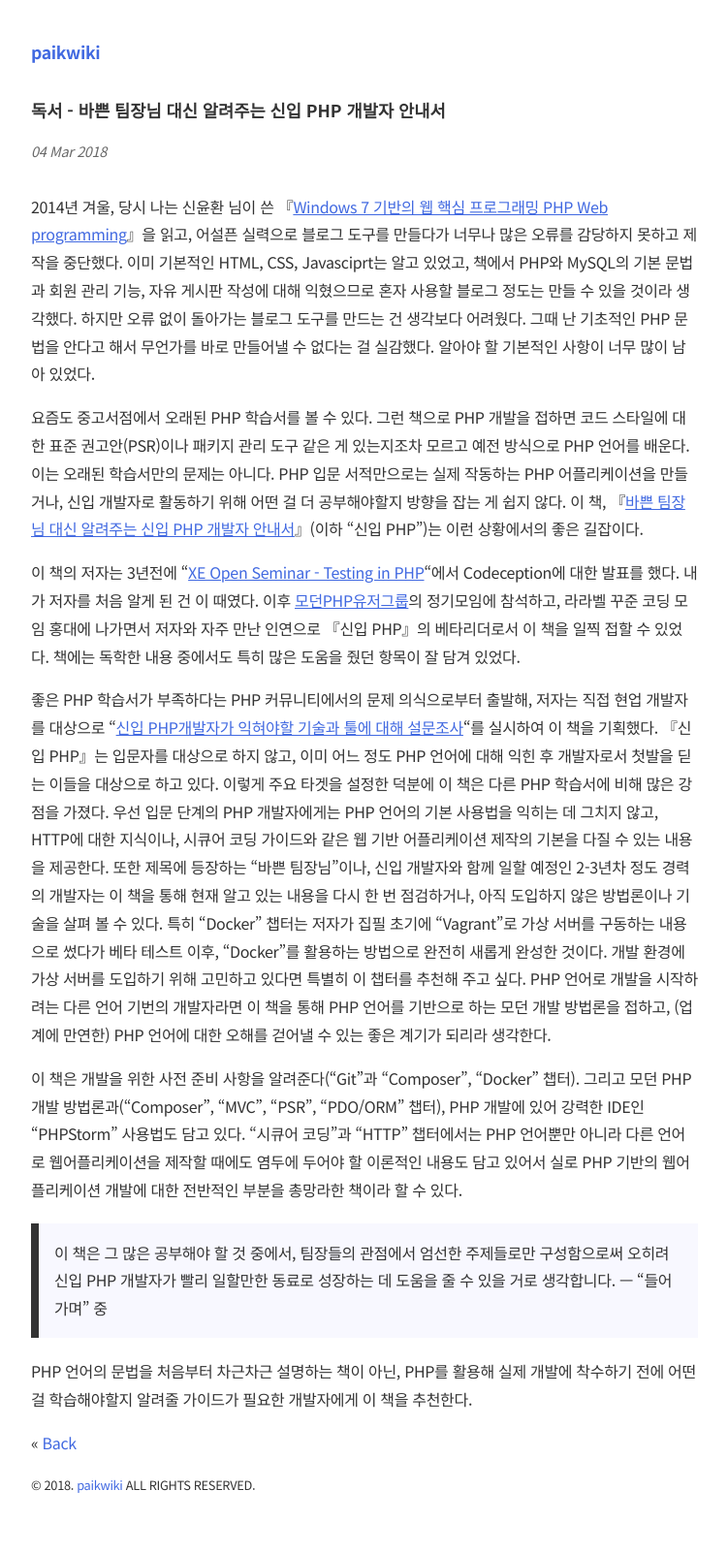
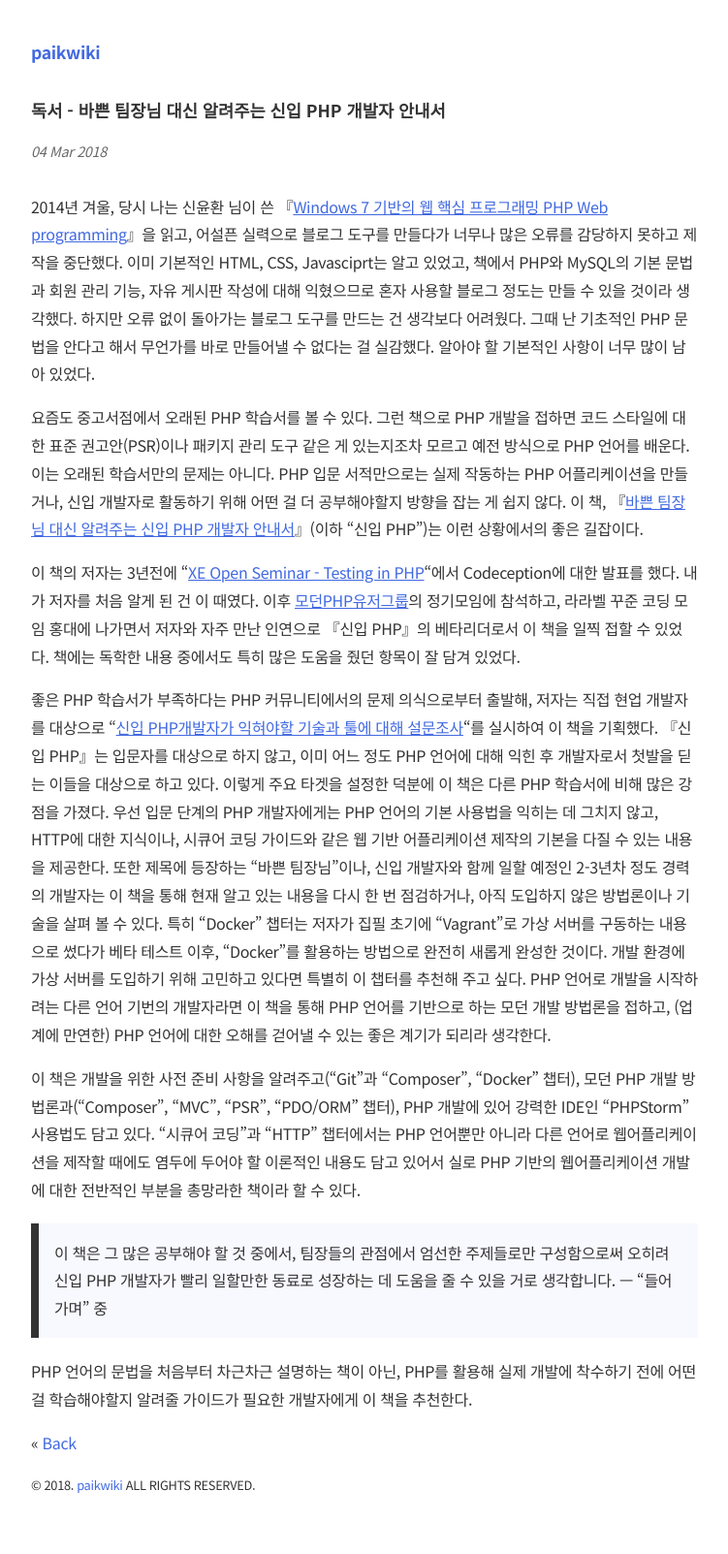
Before and after one commit to paikwiki/paikwiki.github.io, a Jekyll site: the page built from _posts/2018-03-04-PHP-for-newbie.md, in a window 1280 px wide. Shown: the whole page at 97% size, without its empty margins (264-1015 px from the left). Built offline with Jekyll 4.4.1, drawn with Linux system fonts in a browser that asks for light colours.

Commit message:
Fix typo again

```diff
--- a/_posts/2018-03-04-PHP-for-newbie.md
+++ b/_posts/2018-03-04-PHP-for-newbie.md
@@ -12,7 +12,7 @@ date: 2018-03-04
 
 좋은 PHP 학습서가 부족하다는 PHP 커뮤니티에서의 문제 의식으로부터 출발해, 저자는 직접 현업 개발자를 대상으로 "[신입 PHP개발자가 익혀야할 기술과 툴에 대해 설문조사](http://leehyunseok.com/?p=2764)"를 실시하여 이 책을 기획했다. 『신입 PHP』는 입문자를 대상으로 하지 않고, 이미 어느 정도 PHP 언어에 대해 익힌 후 개발자로서 첫발을 딛는 이들을 대상으로 하고 있다. 이렇게 주요 타겟을 설정한 덕분에 이 책은 다른 PHP 학습서에 비해 많은 강점을 가졌다. 우선 입문 단계의 PHP 개발자에게는 PHP 언어의 기본 사용법을 익히는 데 그치지 않고, HTTP에 대한 지식이나, 시큐어 코딩 가이드와 같은 웹 기반 어플리케이션 제작의 기본을 다질 수 있는 내용을 제공한다. 또한 제목에 등장하는 "바쁜 팀장님"이나, 신입 개발자와 함께 일할 예정인 2-3년차 정도 경력의 개발자는 이 책을 통해 현재 알고 있는 내용을 다시 한 번 점검하거나, 아직 도입하지 않은 방법론이나 기술을 살펴 볼 수 있다. 특히 "Docker" 챕터는 저자가 집필 초기에 "Vagrant"로 가상 서버를 구동하는 내용으로 썼다가 베타 테스트 이후, "Docker"를 활용하는 방법으로 완전히 새롭게 완성한 것이다. 개발 환경에 가상 서버를 도입하기 위해 고민하고 있다면 특별히 이 챕터를 추천해 주고 싶다. PHP 언어로 개발을 시작하려는 다른 언어 기번의 개발자라면 이 책을 통해 PHP 언어를 기반으로 하는 모던 개발 방법론을 접하고, (업계에 만연한) PHP 언어에 대한 오해를 걷어낼 수 있는 좋은 계기가 되리라 생각한다.
 
-이 책은 개발을 위한 사전 준비 사항을 알려준다("Git"과 "Composer", "Docker" 챕터). 그리고 모던 PHP 개발 방법론과("Composer", "MVC", "PSR", "PDO/ORM" 챕터), PHP 개발에 있어 강력한 IDE인 "PHPStorm" 사용법도 담고 있다. "시큐어 코딩"과 "HTTP" 챕터에서는 PHP 언어뿐만 아니라 다른 언어로 웹어플리케이션을 제작할 때에도 염두에 두어야 할 이론적인 내용도 담고 있어서 실로 PHP 기반의 웹어플리케이션 개발에 대한 전반적인 부분을 총망라한 책이라 할 수 있다.
+이 책은 개발을 위한 사전 준비 사항을 알려주고("Git"과 "Composer", "Docker" 챕터), 모던 PHP 개발 방법론과("Composer", "MVC", "PSR", "PDO/ORM" 챕터), PHP 개발에 있어 강력한 IDE인 "PHPStorm" 사용법도 담고 있다. "시큐어 코딩"과 "HTTP" 챕터에서는 PHP 언어뿐만 아니라 다른 언어로 웹어플리케이션을 제작할 때에도 염두에 두어야 할 이론적인 내용도 담고 있어서 실로 PHP 기반의 웹어플리케이션 개발에 대한 전반적인 부분을 총망라한 책이라 할 수 있다.
 
 >이 책은 그 많은 공부해야 할 것 중에서, 팀장들의 관점에서 엄선한 주제들로만 구성함으로써 오히려 신입 PHP 개발자가 빨리 일할만한 동료로 성장하는 데 도움을 줄 수 있을 거로 생각합니다. — "들어가며" 중
 
```
